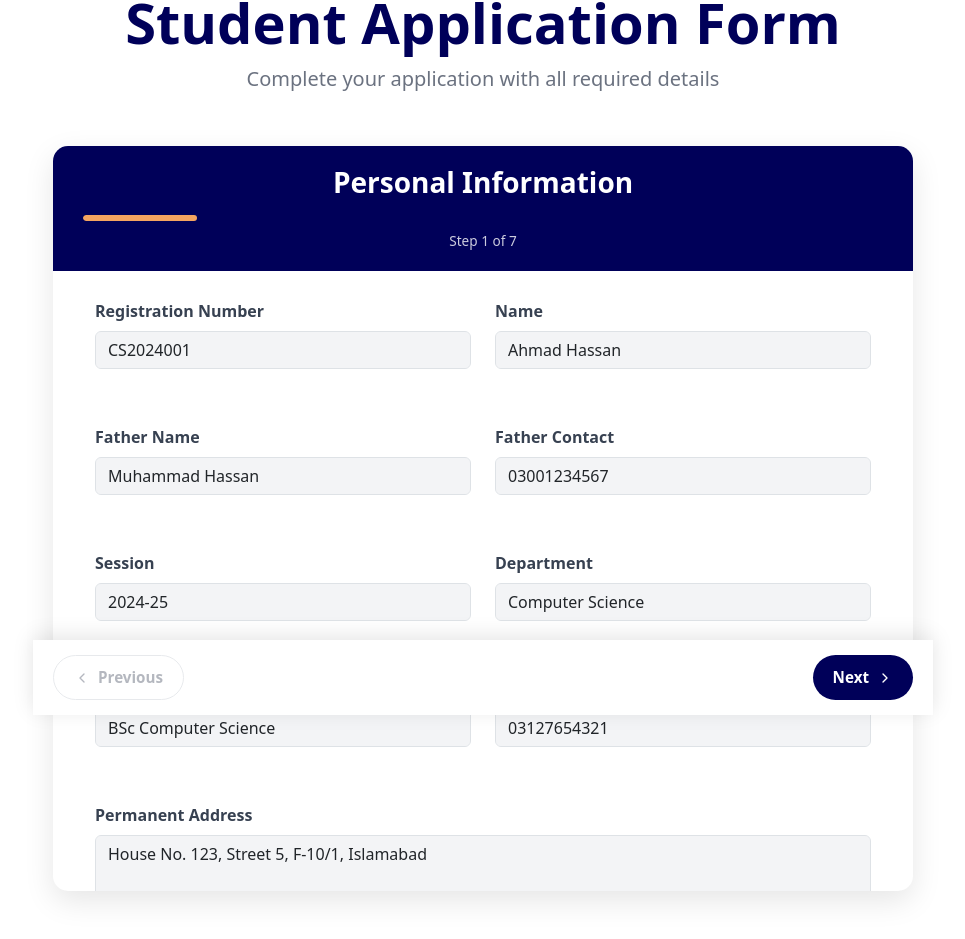
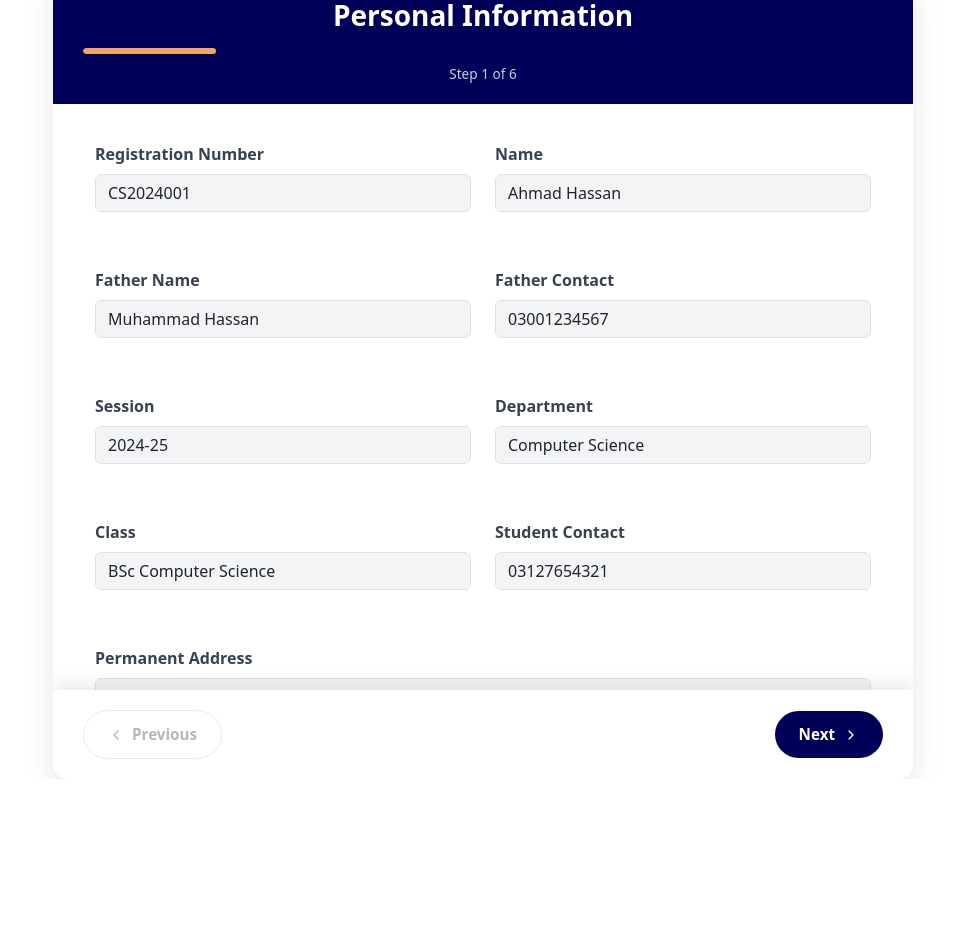
Before and after one commit to awais7012/student-info-viewer, a React (Vite) app: page / in a window 1280 px wide. Shown: the part 85-1024 px from the top of the page, without its empty margins (157-1122 px from the left). After the commit the page ends 864 px from the top, so only its background shows below. Built offline with nearby package versions, Linux system fonts and the light colour scheme.

Commit message:
Fix UI issues and improve UX
- Prevent body scrolling and fix the header and navigation buttons.
- Restore document upload section and add a confirmation popup.
- Improve overall UI/UX.

```diff
--- a/src/components/StudentApplicationForm.tsx
+++ b/src/components/StudentApplicationForm.tsx
@@ -109,7 +109,6 @@ const StudentApplicationForm = () => {
     { title: "Educational Background", component: EducationSection },
     { title: "Scholarship History", component: ScholarshipSection },
     { title: "Family Information", component: SiblingsSection },
-    { title: "Document Upload", component: DocumentUploadSection },
   ];
 
   const progress = ((currentStep + 1) / sections.length) * 100;
@@ -161,6 +160,30 @@ const StudentApplicationForm = () => {
       toast.error("Failed to submit application. Please try again.");
       setIsSubmitting(false);
     }
+  };
+
+  const handleFileUpload = (docName) => {
+    const updatedDocuments = [...(formData.documents || [])];
+    const existingDocIndex = updatedDocuments.findIndex(doc => doc.name === docName);
+
+    if (existingDocIndex >= 0) {
+      updatedDocuments[existingDocIndex] = {
+        name: docName,
+        type: "pdf",
+        size: "1.2 MB",
+        uploaded: true
+      };
+    } else {
+      updatedDocuments.push({
+        name: docName,
+        type: "pdf",
+        size: "1.2 MB",
+        uploaded: true
+      });
+    }
+
+    setFormData({ ...formData, documents: updatedDocuments });
+    toast.success(`${docName} uploaded successfully!`);
   };
 
   // Add comprehensive sample applications
@@ -249,7 +272,6 @@ const StudentApplicationForm = () => {
   const CurrentSection = sections[currentStep].component;
 
   return (
-    <div className="form-container">
     <div className="form-wrapper">
       <div className="form-card">
         <div className="form-header">
@@ -272,7 +294,13 @@ const StudentApplicationForm = () => {
             formData={formData}
             setFormData={setFormData}
           />
-          </div>
+
+          {/* Document Upload Section for each step */}
+          <DocumentUploadSection
+            sectionName={sections[currentStep].title}
+            formData={formData}
+            onFileUpload={handleFileUpload}
+          />
         </div>
 
         {/* Fixed Navigation */}
@@ -370,61 +398,50 @@ const StudentApplicationForm = () => {
 };
 
 // Document Upload Section Component
-const DocumentUploadSection = ({ formData, setFormData }) => {
-  const handleFileUpload = (docType) => {
-    toast.success(`${docType} uploaded successfully!`);
+const DocumentUploadSection = ({ sectionName, formData, onFileUpload }) => {
+  const getRequiredDocsForSection = (section) => {
+    switch (section) {
+      case "Personal Information":
+        return ["CNIC Copy", "Birth Certificate"];
+      case "Guardian Information":
+        return ["Guardian CNIC", "Relationship Certificate"];
+      case "Financial Information":
+        return ["Income Certificate", "Utility Bill"];
+      case "Educational Background":
+        return ["Academic Transcript", "Degree Certificate"];
+      case "Scholarship History":
+        return ["Previous Scholarship Certificate"];
+      case "Family Information":
+        return ["Family Registration Certificate"];
+      default:
+        return [];
+    }
   };
 
-  const requiredDocs = [
-    'CNIC Copy',
-    'Income Certificate',
-    'Academic Transcript',
-    'Utility Bill',
-    'Birth Certificate'
-  ];
+  const requiredDocs = getRequiredDocsForSection(sectionName);
+
+  if (requiredDocs.length === 0) return null;
 
   return (
     <div className="document-section">
-      <div className="alert-info">
-        <FileText size={20} />
-        Please upload the following required documents (PDF format only, max 5MB each)
-      </div>
-
-      <div className="documents-grid">
+      <h4>Required Documents for {sectionName}</h4>
+      <div className="document-upload-grid">
         {requiredDocs.map((doc, index) => {
           const isUploaded = formData.documents?.some(d => d.name === doc);
           return (
-            <div key={index} className={`document-card ${isUploaded ? 'uploaded' : 'pending'}`}>
-              <div className="document-card-body">
-                <Upload className={`upload-icon ${isUploaded ? 'success' : 'warning'}`} size={32} />
-                <h6 className="document-title">{doc}</h6>
-                {isUploaded ? (
-                  <div className="upload-status">
-                    <span className="status-badge success">✓ Uploaded</span>
-                    <p className="file-size">
-                      {formData.documents?.find(d => d.name === doc)?.size}
+            <div
+              key={index}
+              className={`document-upload-item ${isUploaded ? 'uploaded' : ''}`}
+              onClick={() => !isUploaded && onFileUpload(doc)}
+            >
+              <Upload className={`upload-icon ${isUploaded ? 'success' : ''}`} size={24} />
+              <p className="upload-text">{doc}</p>
+              <p className="upload-subtext">
+                {isUploaded ? '✓ Uploaded' : 'Click to upload'}
               </p>
-                  </div>
-                ) : (
-                  <button
-                    className="upload-btn"
-                    onClick={() => handleFileUpload(doc)}
-                  >
-                    <Upload size={16} />
-                    Upload File
-                  </button>
-                )}
-              </div>
             </div>
           );
         })}
-      </div>
-
-      <div className="upload-summary">
-        <h6 className="summary-title">Upload Summary</h6>
-        <p className="summary-text">
-          <strong>{formData.documents?.length || 0}</strong> of {requiredDocs.length} documents uploaded
-        </p>
       </div>
     </div>
   );
--- a/src/pages/Index.tsx
+++ b/src/pages/Index.tsx
@@ -4,14 +4,8 @@ import "@/styles/custom.css";
 
 const Index = () => {
   return (
-    <div className="min-vh-100" style={{ background: 'white' }}>
-      <div className="container">
-        <div className="text-center mb-3" style={{ padding: '10px 0' }}>
-          <h1 className="display-4 fw-bold mb-2" style={{ color: '#000059' }}>Student Application Form</h1>
-          <p className="lead" style={{ color: '#6b7280' }}>Complete your application with all required details</p>
-        </div>
-        <StudentApplicationForm />
-      </div>
+    <div className="form-container">
+      <StudentApplicationForm />
     </div>
   );
 };
--- a/src/styles/custom.css
+++ b/src/styles/custom.css
@@ -6,14 +6,20 @@
 
 /* Form Container Styles */
 .form-container {
-  min-height: 100vh;
+  height: 100vh;
   background: white;
-  padding: 10px 0;
+  display: flex;
+  flex-direction: column;
+  overflow: hidden;
 }
 
 .form-wrapper {
   max-width: 900px;
   margin: 0 auto;
+  width: 100%;
+  height: 100vh;
+  display: flex;
+  flex-direction: column;
   padding: 0 20px;
 }
 
@@ -22,7 +28,10 @@
   border-radius: 15px;
   box-shadow: 0 10px 30px rgba(0, 0, 0, 0.1);
   overflow: hidden;
-  margin-bottom: 80px;
+  flex: 1;
+  display: flex;
+  flex-direction: column;
+  height: 100%;
 }
 
 .form-header {
@@ -30,9 +39,7 @@
   color: white;
   padding: 20px 30px;
   text-align: center;
-  position: sticky;
-  top: 0;
-  z-index: 50;
+  flex-shrink: 0;
 }
 
 .form-title {
@@ -67,32 +74,28 @@
 }
 
 .form-content {
-  padding: 20px 30px;
-  max-height: calc(100vh - 180px);
+  flex: 1;
+  padding: 30px;
   overflow-y: auto;
+  overflow-x: hidden;
 }
 
 /* Fixed Navigation */
 .form-navigation {
-  position: fixed;
-  bottom: 0;
-  left: 0;
-  right: 0;
+  flex-shrink: 0;
   background: white;
-  padding: 15px 20px;
+  padding: 20px 30px;
   box-shadow: 0 -4px 20px rgba(0, 0, 0, 0.1);
   display: flex;
   justify-content: space-between;
-  max-width: 900px;
-  margin: 0 auto;
-  z-index: 100;
+  align-items: center;
 }
 
 .nav-btn {
   display: flex;
   align-items: center;
   gap: 8px;
-  padding: 10px 20px;
+  padding: 12px 24px;
   border-radius: 25px;
   border: none;
   font-weight: 600;
@@ -284,129 +287,68 @@
 
 /* Document Upload Section */
 .document-section {
-  padding: 15px 0;
+  background: #f8fafc;
+  border: 1px solid #e2e8f0;
+  border-radius: 8px;
+  padding: 20px;
+  margin-top: 20px;
 }
 
-.alert-info {
-  display: flex;
-  align-items: center;
-  gap: 10px;
-  background: rgba(59, 130, 246, 0.1);
-  border: 1px solid rgba(59, 130, 246, 0.3);
-  color: #1e40af;
-  padding: 12px;
-  border-radius: 8px;
-  margin-bottom: 20px;
+.document-section h4 {
+  margin: 0 0 15px 0;
+  color: #000059;
+  font-size: 1.1rem;
+  font-weight: 600;
 }
 
-.documents-grid {
+.document-upload-grid {
   display: grid;
-  grid-template-columns: repeat(auto-fit, minmax(250px, 1fr));
+  grid-template-columns: repeat(auto-fit, minmax(200px, 1fr));
   gap: 15px;
-  margin-bottom: 20px;
+  margin-bottom: 15px;
 }
 
-.document-card {
-  border-radius: 10px;
+.document-upload-item {
+  background: white;
+  border: 2px dashed #d1d5db;
+  border-radius: 8px;
+  padding: 15px;
+  text-align: center;
   transition: all 0.2s;
-  overflow: hidden;
+  cursor: pointer;
 }
 
-.document-card.uploaded {
-  border: 2px solid #10b981;
+.document-upload-item:hover {
+  border-color: #000059;
+  background: #f8fafc;
+}
+
+.document-upload-item.uploaded {
+  border-color: #10b981;
+  border-style: solid;
   background: rgba(16, 185, 129, 0.05);
 }
 
-.document-card.pending {
-  border: 2px solid #f59e0b;
-  background: rgba(245, 158, 11, 0.05);
-}
-
-.document-card-body {
-  padding: 20px;
-  text-align: center;
-}
-
 .upload-icon {
-  margin-bottom: 12px;
+  margin-bottom: 8px;
+  color: #6b7280;
 }
 
 .upload-icon.success {
   color: #10b981;
 }
 
-.upload-icon.warning {
-  color: #f59e0b;
+.upload-text {
+  font-size: 0.9rem;
+  color: #374151;
+  font-weight: 500;
+  margin: 0;
 }
 
-.document-title {
-  margin: 0 0 12px 0;
-  font-size: 0.95rem;
-  font-weight: 600;
-  color: #374151;
-}
-
-.upload-status {
-  text-align: center;
-}
-
-.status-badge {
-  display: inline-block;
-  padding: 4px 10px;
-  border-radius: 20px;
+.upload-subtext {
   font-size: 0.8rem;
-  font-weight: 600;
-  margin-bottom: 6px;
-}
-
-.status-badge.success {
-  background: #10b981;
-  color: white;
-}
-
-.file-size {
-  margin: 0;
   color: #6b7280;
-  font-size: 0.8rem;
-}
-
-.upload-btn {
-  display: flex;
-  align-items: center;
-  gap: 6px;
-  background: transparent;
-  border: 2px solid #000059;
-  color: #000059;
-  padding: 6px 12px;
-  border-radius: 6px;
-  cursor: pointer;
-  transition: all 0.2s;
-  font-weight: 500;
-  font-size: 0.85rem;
-}
-
-.upload-btn:hover {
-  background: #000059;
-  color: white;
-}
-
-.upload-summary {
-  background: #f3f4f6;
-  padding: 15px;
-  border-radius: 8px;
-}
-
-.summary-title {
-  margin: 0 0 6px 0;
-  color: #000059;
-  font-size: 0.95rem;
-  font-weight: 600;
-}
-
-.summary-text {
-  margin: 0;
-  color: #374151;
-  font-size: 0.9rem;
+  margin: 4px 0 0 0;
 }
 
 /* Container and layout */
@@ -414,16 +356,11 @@
   min-height: 100vh;
 }
 
-.py-4 {
-  padding-top: 1rem;
-  padding-bottom: 1rem;
-}
-
 .container {
   width: 100%;
   max-width: 1200px;
   margin: 0 auto;
-  padding: 0 1rem;
+  padding: 0;
 }
 
 .text-center {
@@ -749,21 +686,16 @@ textarea.form-control {
   }
 
   .form-content {
-    padding: 15px 20px;
-    max-height: calc(100vh - 160px);
+    padding: 20px;
   }
 
   .form-navigation {
-    padding: 12px 15px;
+    padding: 15px 20px;
   }
 
   .nav-btn {
-    padding: 8px 14px;
+    padding: 10px 16px;
     font-size: 0.9rem;
-  }
-
-  .documents-grid {
-    grid-template-columns: 1fr;
   }
 
   .modal-content {
```
Lines whose indentation alone changed are shown as unchanged.
